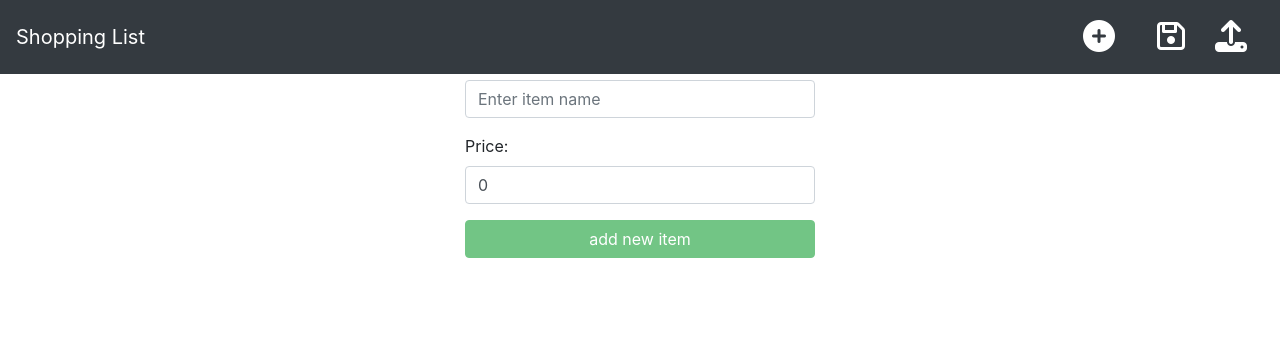
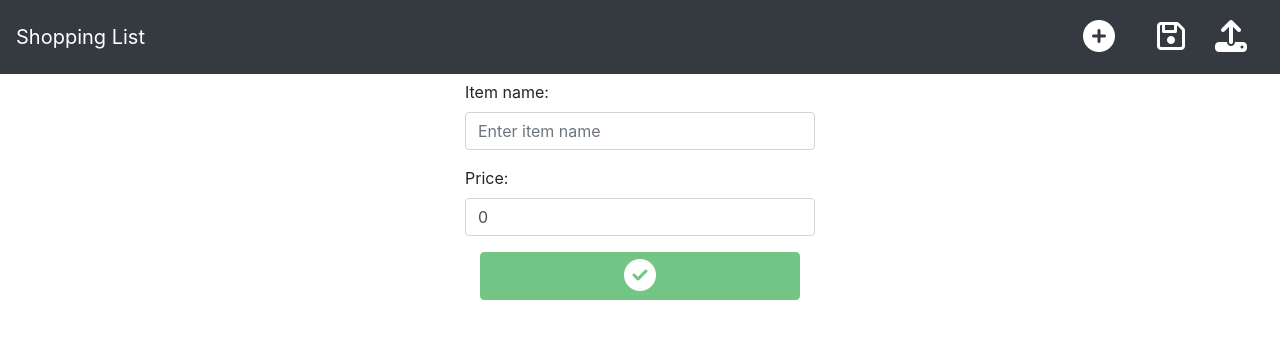
Before and after one commit to estefania-rollino/ShoppingList, an Angular app in the folder ShoppingPlannerUI/: page /item/add in a window 1280 px wide. Shown: the top 338 px of the page. Built offline with nearby package versions, Linux system fonts and the light colour scheme.

Commit message:
create item style

```diff
--- a/ShoppingPlannerUI/src/app/create-item/create-item.component.css
+++ b/ShoppingPlannerUI/src/app/create-item/create-item.component.css
@@ -0,0 +1,6 @@
+#containerCreateItem {
+    margin-top: 5rem!important;
+}
+#confirmBtn {
+    ;
+}
--- a/ShoppingPlannerUI/src/app/create-item/create-item.component.html
+++ b/ShoppingPlannerUI/src/app/create-item/create-item.component.html
@@ -1,6 +1,6 @@
-<div class="container my-5">
+<div class="container my-5" id="containerCreateItem">
   <div class="row justify-content-center">
-    <form #newItemForm="ngForm"  (ngSubmit)="submit()" class="form col-4  ">
+    <form #newItemForm="ngForm"  (ngSubmit)="submit()" class="form col-md-4  ">
       <div class="form-group">
         <label for="itemLabel">Item name:</label>
         <input id="itemNameId" #itemName="ngModel" type="text" class="form-control" [(ngModel)]="Item.ProductName" required
@@ -29,8 +29,11 @@
         </div>
       </div>
 
-      <div>
-        <button class="btn btn-block btn-success" type="submit" [disabled]="(itemName.invalid || priceItem.invalid)"> add new item</button>
+      <div class="container" id="confirmBtn">
+          <button class="btn btn-block btn-success " type="submit" [disabled]="(itemName.invalid || priceItem.invalid)">
+            <span class="fa fa-check-circle" style="font-size: 2rem"></span>
+          </button>
+
       </div>
 
     </form>
--- a/ShoppingPlannerUI/src/app/items-table/items-table.component.css
+++ b/ShoppingPlannerUI/src/app/items-table/items-table.component.css
@@ -0,0 +1,4 @@
+#tableContainer{
+    margin-bottom: 5rem;
+
+}
--- a/ShoppingPlannerUI/src/app/items-table/items-table.component.html
+++ b/ShoppingPlannerUI/src/app/items-table/items-table.component.html
@@ -1,4 +1,4 @@
-<div class="container" style="margin:73px;" *ngIf="itemsList.values.length > 0">
+<div class="container" style="margin-top: 4.5rem" id="tableContainer" *ngIf="itemsList.values.length > 0">
   <div class="row">
     <table class="table table-striped">
       <thead class="thead-dark">
--- a/ShoppingPlannerUI/src/app/top-bar/top-bar.component.css
+++ b/ShoppingPlannerUI/src/app/top-bar/top-bar.component.css
@@ -1,4 +1,4 @@
-#toolbar{
+.navbar{
 
 
 }
```
Also changed, not shown: 1 other file (tests, documents, lock files or other folders).
